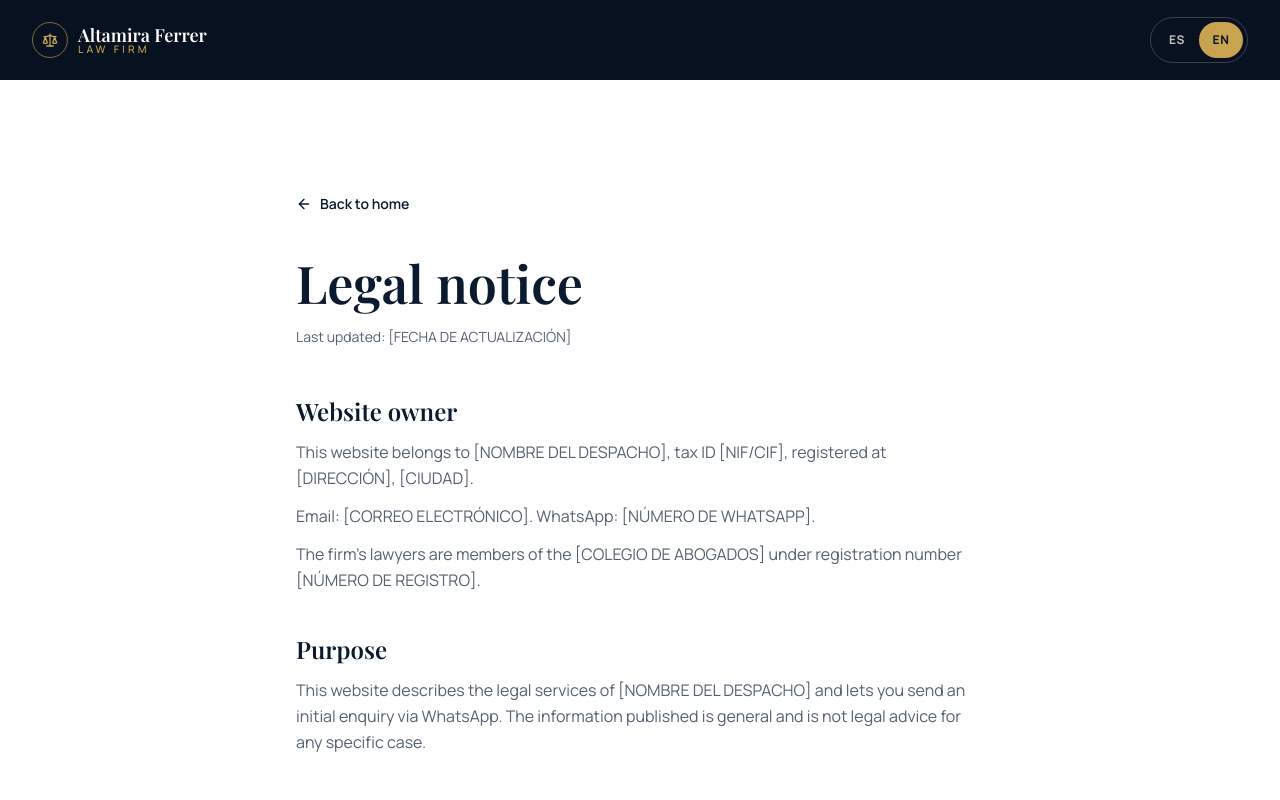
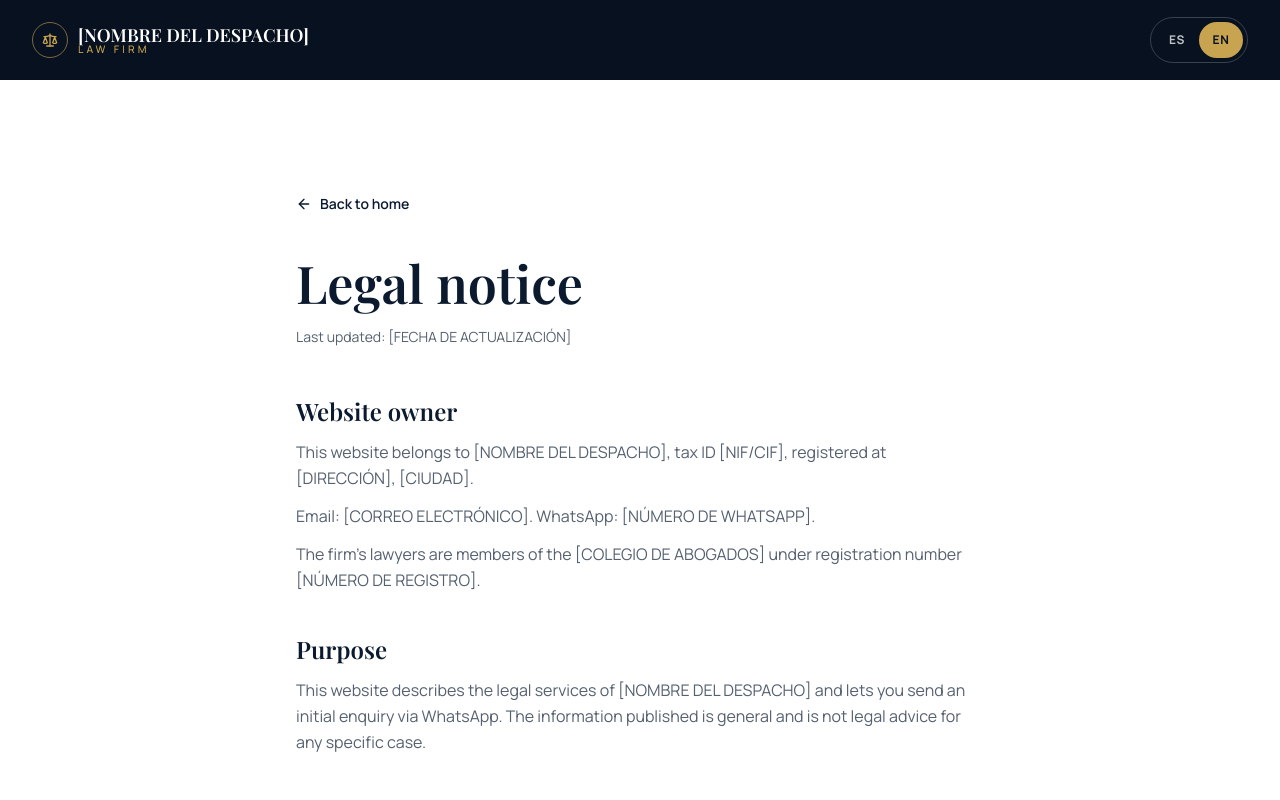
Before and after one commit to cristian596/landing-abogados, a Next.js app: page /en/legal/aviso-legal in a window 1280 px wide. Shown: the top 800 px of the page. Built offline with nearby package versions, Linux system fonts and the light colour scheme; no server answers; a web font is replaced by a local one.

Commit message:
add: se creo la demo de la pagina

```diff
--- a/next.config.ts
+++ b/next.config.ts
@@ -1,6 +1,19 @@
 import type { NextConfig } from "next";
 
+// El número de WhatsApp de pruebas solo entra al build de demo. Se pasa por
+// env (no como NEXT_PUBLIC_*) para que el build normal nunca lo incluya.
+const demoWhatsapp =
+  process.env.NEXT_PUBLIC_DEMO === "true"
+    ? process.env.NEXT_PUBLIC_WHATSAPP_NUMBER
+    : undefined;
+
 const nextConfig: NextConfig = {
+  // Fija el valor de NEXT_PUBLIC_DEMO aunque no esté definida, para que el
+  // código de demo se elimine del JS del build normal
+  env: {
+    NEXT_PUBLIC_DEMO: process.env.NEXT_PUBLIC_DEMO === "true" ? "true" : "false",
+    ...(demoWhatsapp && { DEMO_WHATSAPP_NUMBER: demoWhatsapp }),
+  },
   // Sitio 100 % estático (carpeta out/) para Cloudflare Pages: sin servidor
   output: "export",
   // cacheComponents y partialPrefetching activan PPR (prerenderizado parcial),
--- a/package.json
+++ b/package.json
@@ -5,6 +5,7 @@
   "scripts": {
     "dev": "next dev",
     "build": "next build",
+    "demo": "node scripts/build-demo.mjs",
     "lint": "eslint"
   },
   "dependencies": {
--- /dev/null
+++ b/scripts/build-demo.mjs
@@ -0,0 +1,43 @@
+// Genera dist-demo/ (build estático sin indexación) para publicar la demo.
+// Uso: npm run demo -- https://prueba.pages.dev
+import { spawnSync } from "node:child_process";
+import { cpSync, rmSync } from "node:fs";
+import { resolve } from "node:path";
+
+const domain = process.argv[2];
+
+if (!domain || !domain.startsWith("https://") || domain.endsWith("/")) {
+  console.error(
+    "Uso: npm run demo -- https://tu-demo.pages.dev\n" +
+      "El dominio debe empezar con https:// y no terminar en barra."
+  );
+  process.exit(1);
+}
+
+const whatsapp = process.env.NEXT_PUBLIC_WHATSAPP_NUMBER;
+if (!whatsapp) {
+  console.warn(
+    "Aviso: La demo no tiene número de WhatsApp; el formulario no podrá enviar mensajes.\n" +
+      'En PowerShell: $env:NEXT_PUBLIC_WHATSAPP_NUMBER="573000000000"; npm run demo -- <dominio>\n'
+  );
+}
+
+// Mismo comando que el script "build" (next build), sin pasar por shell
+const nextBin = resolve("node_modules/next/dist/bin/next");
+const build = spawnSync(process.execPath, [nextBin, "build"], {
+  stdio: "inherit",
+  env: {
+    ...process.env,
+    NEXT_PUBLIC_DEMO: "true",
+    NEXT_PUBLIC_SITE_URL: domain,
+    ...(whatsapp && { NEXT_PUBLIC_WHATSAPP_NUMBER: whatsapp }),
+  },
+});
+
+if (build.status !== 0) process.exit(build.status ?? 1);
+
+const dest = resolve("dist-demo");
+rmSync(dest, { recursive: true, force: true });
+cpSync(resolve("out"), dest, { recursive: true });
+
+console.log(`\nDemo lista en: ${dest}`);
--- a/src/app/[lang]/legal/[slug]/page.tsx
+++ b/src/app/[lang]/legal/[slug]/page.tsx
@@ -4,6 +4,7 @@ import { ArrowLeft } from "lucide-react";
 import { firm, legalEntity } from "@/content/firm";
 import { format, hasLocale, locales, type Locale } from "@/i18n/config";
 import { getDictionary, type Dictionary } from "@/i18n/get-dictionary";
+import { DEMO_LEGAL_NOTICE, IS_DEMO } from "@/lib/demo";
 import { localeAlternates } from "@/lib/site-url";
 import { Logo } from "@/components/layout/logo";
 import { LanguageSwitcher } from "@/components/layout/language-switcher";
@@ -68,6 +69,11 @@ export default async function LegalPage({
           <ArrowLeft aria-hidden className="size-4" />
           {t.legal.backHome}
         </a>
+        {IS_DEMO && (
+          <p className="mt-6 rounded-md border border-gold/40 bg-gold/10 px-4 py-3 text-sm font-semibold text-navy-900">
+            {DEMO_LEGAL_NOTICE[lang]}
+          </p>
+        )}
         <h1 className="mt-6 text-fluid-xl leading-tight font-semibold text-navy-900">
           {page.title}
         </h1>
--- a/src/app/global-not-found.tsx
+++ b/src/app/global-not-found.tsx
@@ -1,4 +1,5 @@
 import type { Metadata } from "next";
+import { firm } from "@/content/firm";
 import { defaultLocale } from "@/i18n/config";
 import "./globals.css";
 
@@ -8,7 +9,7 @@ import "./globals.css";
 const target = `/${defaultLocale}`;
 
 export const metadata: Metadata = {
-  title: "Altamira Ferrer",
+  title: firm.name,
   robots: { index: false },
 };
 
--- a/src/components/sections/hero.tsx
+++ b/src/components/sections/hero.tsx
@@ -3,6 +3,7 @@ import { BadgeCheck, Scale, Star } from "lucide-react";
 import { firm, images } from "@/content/firm";
 import type { Dictionary } from "@/i18n/get-dictionary";
 import { GoldLink } from "@/components/shared/primitives";
+import { IS_DEMO } from "@/lib/demo";
 import { cn } from "@/lib/utils";
 
 // Entrada solo con CSS: corre en el primer pintado, sin esperar a la hidratación
@@ -44,7 +45,7 @@ export function Hero({ t }: { t: Dictionary["hero"] }) {
             <div className={enter}>
               <p className="inline-flex items-center gap-2 rounded-full border border-gold/40 bg-navy-950/60 px-3 py-1.5 text-xs font-semibold tracking-wide text-gold-light">
                 <BadgeCheck aria-hidden className="size-4" />
-                {t.registry}
+                {IS_DEMO ? t.registry.replace("04521", "DEMO-000") : t.registry}
               </p>
             </div>
             <div className={cn(enter, "delay-60")}>
--- a/src/content/firm.ts
+++ b/src/content/firm.ts
@@ -1,12 +1,14 @@
 // Datos que no dependen del idioma: contacto, imágenes y nombres propios.
 // Los textos traducibles están en src/i18n/dictionaries.
+
+import { DEMO_FIRM, IS_DEMO } from "@/lib/demo";
 
 const img = (id: string, w = 1200) =>
   `https://images.unsplash.com/photo-${id}?auto=format&fit=crop&w=${w}&q=75`;
 
-export const firm = {
-  // Marca de demostración: cámbiela por el nombre comercial del cliente
-  name: "Altamira Ferrer",
+const templateFirm = {
+  // TODO: sustituir por el nombre comercial del cliente
+  name: "[NOMBRE DEL DESPACHO]",
 
   // TODO: sustituir por el WhatsApp del cliente, con prefijo de país.
   // Formato libre ("+34 600 123 456" o "34600123456"): se limpia al generar el enlace.
@@ -20,9 +22,20 @@ export const firm = {
   copyrightYear: 2026,
 };
 
+export const firm = IS_DEMO
+  ? {
+      ...templateFirm,
+      name: DEMO_FIRM.name,
+      whatsapp: DEMO_FIRM.whatsapp,
+      email: DEMO_FIRM.email,
+      address: DEMO_FIRM.address,
+      city: DEMO_FIRM.city,
+    }
+  : templateFirm;
+
 // Datos del titular para el aviso legal, la privacidad y el consentimiento.
 // TODO: completar con los datos reales del despacho y revisarlos con un abogado.
-export const legalEntity = {
+const templateLegalEntity = {
   name: "[NOMBRE DEL DESPACHO]",
   taxId: "[NIF/CIF]",
   registry: "[NÚMERO DE REGISTRO]",
@@ -33,6 +46,17 @@ export const legalEntity = {
   whatsapp: firm.whatsapp,
   updated: "[FECHA DE ACTUALIZACIÓN]",
 };
+
+export const legalEntity = IS_DEMO
+  ? {
+      ...templateLegalEntity,
+      name: DEMO_FIRM.legalName,
+      taxId: DEMO_FIRM.taxId,
+      registry: DEMO_FIRM.registry,
+      bar: DEMO_FIRM.bar,
+      updated: DEMO_FIRM.updated,
+    }
+  : templateLegalEntity;
 
 export const images = {
   hero: img("1519085360753-af0119f7cbe7", 1000),
--- a/src/i18n/dictionaries/en.ts
+++ b/src/i18n/dictionaries/en.ts
@@ -2,7 +2,7 @@ import type { Dictionary } from "./es";
 
 const en: Dictionary = {
   meta: {
-    title: "Altamira Ferrer Law Firm | Business, employment and civil law",
+    title: "{name} Law Firm | Business, employment and civil law",
     description:
       "Law firm focused on business, employment and civil law. Get your case assessed online and hear back from a lawyer within one business day.",
     ogDescription:
--- a/src/i18n/dictionaries/es.ts
+++ b/src/i18n/dictionaries/es.ts
@@ -3,7 +3,7 @@
 
 const es = {
   meta: {
-    title: "Altamira Ferrer Abogados | Derecho empresarial, laboral y civil",
+    title: "{name} Abogados | Derecho empresarial, laboral y civil",
     description:
       "Despacho de abogados especializado en derecho empresarial, laboral y civil. Evalúe su caso en línea y reciba respuesta de un abogado en 24 horas hábiles.",
     ogDescription:
--- /dev/null
+++ b/src/lib/demo.ts
@@ -0,0 +1,26 @@
+// Build de demo (npm run demo): noindex y sin canonical/hreflang.
+// Con NEXT_PUBLIC_DEMO distinto de "true" el sitio es el de la plantilla.
+export const IS_DEMO = process.env.NEXT_PUBLIC_DEMO === "true";
+
+// Datos de muestra solo para la demo. El número de WhatsApp nunca va en el
+// repositorio: se lee de NEXT_PUBLIC_WHATSAPP_NUMBER al hacer el build.
+export const DEMO_FIRM = {
+  name: "Altamira Ferrer",
+  address: "Calle 72 # 10-34, oficina 501",
+  city: "Bogotá",
+  email: "contacto@altamiraferrer-demo.com",
+  // Solo se lee en la rama IS_DEMO: el build normal nunca incluye el número.
+  whatsapp: IS_DEMO
+    ? process.env.DEMO_WHATSAPP_NUMBER || "[NÚMERO DE WHATSAPP]"
+    : "[NÚMERO DE WHATSAPP]",
+  legalName: "Altamira Ferrer Abogados S.A.S. (demostración)",
+  taxId: "DEMO-000000",
+  registry: "DEMO-000",
+  bar: "Colegio de Abogados de Demostración",
+  updated: "2026-10",
+};
+
+export const DEMO_LEGAL_NOTICE = {
+  es: "Contenido de demostración: los datos y textos legales son de muestra.",
+  en: "Demo content: the data and legal texts are samples.",
+};
--- a/src/lib/site-url.ts
+++ b/src/lib/site-url.ts
@@ -1,5 +1,6 @@
 import type { Metadata } from "next";
 import { locales, type Locale } from "@/i18n/config";
+import { IS_DEMO } from "@/lib/demo";
 
 // Dominio público del sitio. Se define en el build (variable de entorno en
 // Cloudflare Pages). Sin él no se emiten canonical ni hreflang: es mejor no
@@ -14,7 +15,7 @@ export function localeAlternates(
   lang: Locale,
   pathFor: (locale: Locale) => string
 ): Metadata["alternates"] {
-  if (!siteUrl) return undefined;
+  if (!siteUrl || IS_DEMO) return undefined;
   return {
     canonical: pathFor(lang),
     languages: Object.fromEntries(locales.map((l) => [l, pathFor(l)])),
```
Also changed, not shown: src/app/[lang]/layout.tsx (+7 -3 lines), 2 other files (tests, documents, lock files or other folders).
